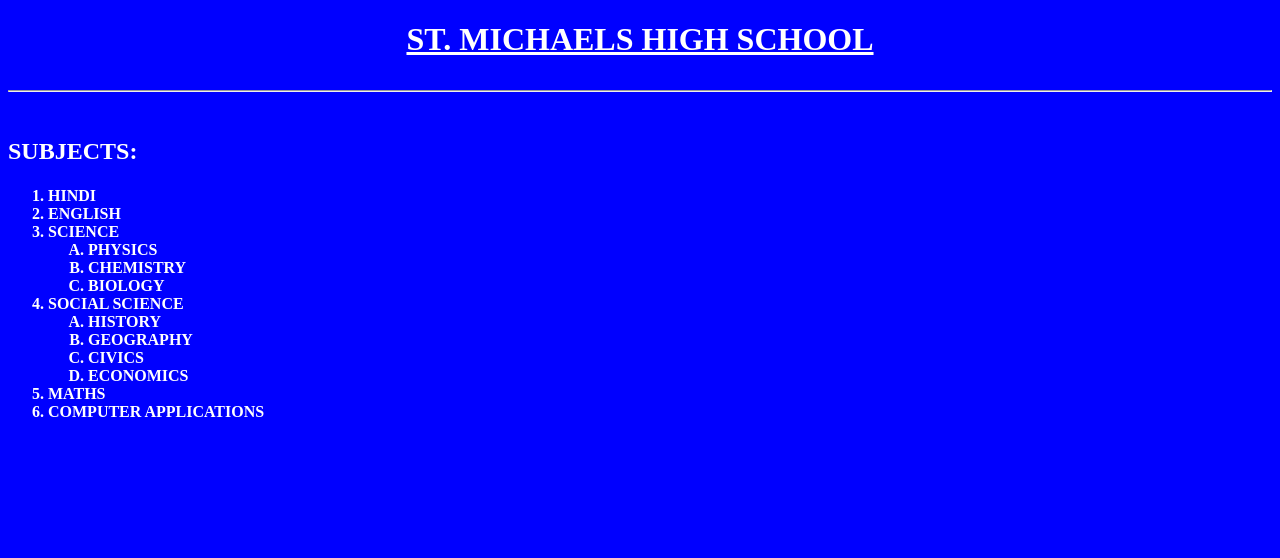
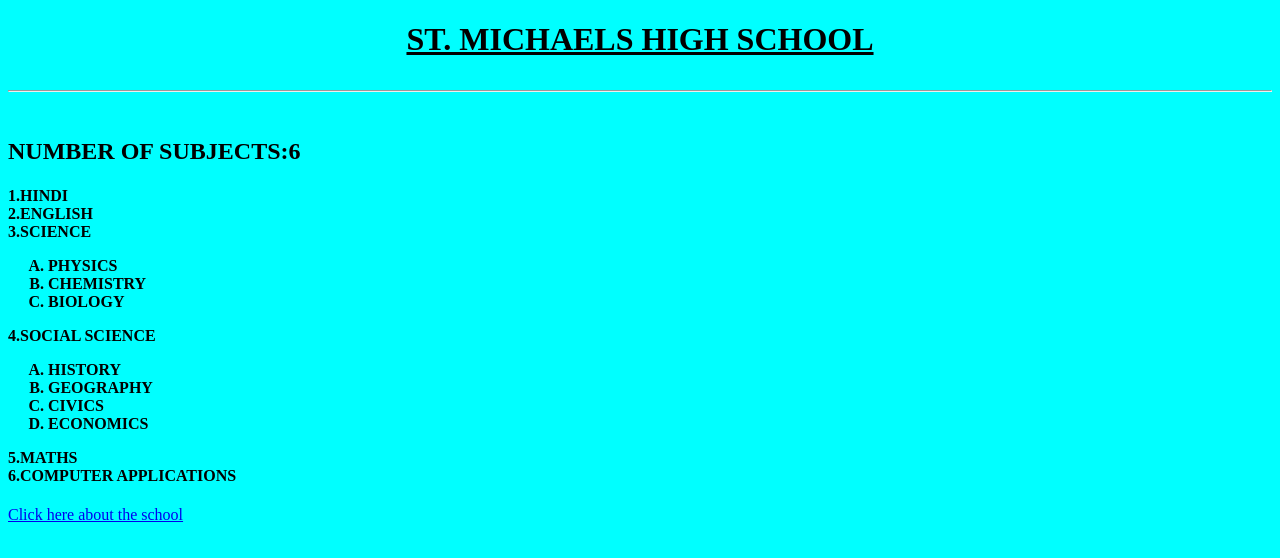
Before and after one commit to Suyash-Chandra/hactoberfest2021, a plain HTML site: page index.html in a window 1280 px wide. Drawn offline with Linux system fonts and the light colour scheme.

Commit message:
update index html

```diff
--- a/index.html
+++ b/index.html
@@ -3,31 +3,31 @@
 <head>
 	<title>Project</title>
 </head>
-<body bgcolor="blue" text="white">
+<body bgcolor="cyan" text="black">
 	<h1 align="center"><b><u>ST. MICHAELS HIGH SCHOOL</u></b></p></h1>
 	<hr>
 	<br>
-	<h2><b>SUBJECTS:</b></h2>
+	<h2>NUMBER OF SUBJECTS:6</h2>
 	<h4>
-		<ol>
-		<li>HINDI</li>
-		<li>ENGLISH</li>
-		<li>SCIENCE</li>
+
+		1.HINDI<br>
+		2.ENGLISH<br>
+		3.SCIENCE
 		<ol type="A">
 			<li>PHYSICS</li>
 			<li>CHEMISTRY</li>
 			<li>BIOLOGY</li>
 		</ol>
-		<li>SOCIAL SCIENCE</li>
+		4.SOCIAL SCIENCE
 		<ol type="A">
 			<li>HISTORY</li>
 			<li>GEOGRAPHY</li>
 			<li>CIVICS</li>
 			<li>ECONOMICS</li>
 		</ol>
-		<li>MATHS</li>
-		<li>COMPUTER APPLICATIONS</li>
-	</ol>
+	    5.MATHS<br>
+		6.COMPUTER APPLICATIONS
     </h4>
+	<a href="https://www.stmichaelshighschool.com/" >Click here about the school</a>
 </body>
 </html>
```
